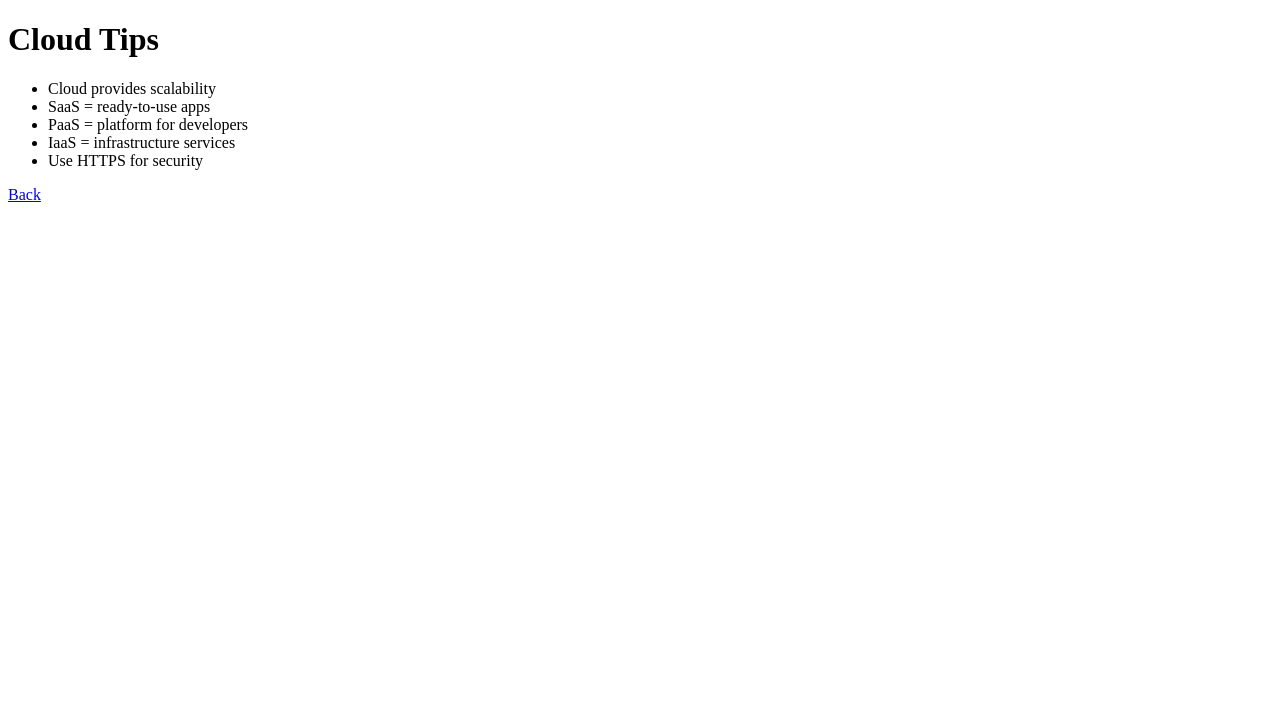
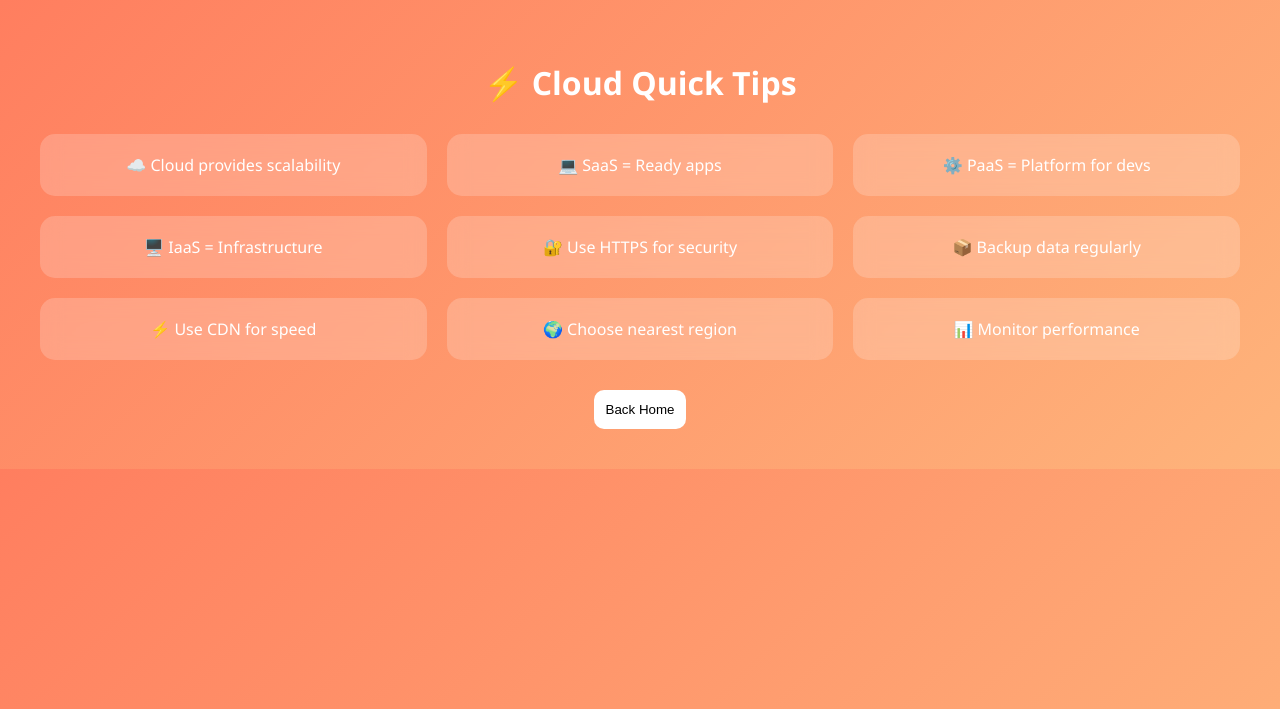
Before and after one commit to 23dx15-stack/Quiz-app, a Flask app: page /tips in a window 1280 px wide. Shown: the top 709 px of the page. Run offline with Flask 3, Linux system fonts and the light colour scheme.

Commit message:
Update tips.html

```diff
--- a/templates/tips.html
+++ b/templates/tips.html
@@ -1,18 +1,78 @@
 <!DOCTYPE html>
 <html>
+<head>
+<title>Cloud Tips</title>
+
+<style>
+body {
+    margin: 0;
+    font-family: 'Segoe UI';
+    background: linear-gradient(135deg,#ff7e5f,#feb47b);
+    color: white;
+}
+
+.container {
+    padding: 40px;
+    text-align: center;
+}
+
+h1 {
+    margin-bottom: 30px;
+}
+
+.grid {
+    display: grid;
+    grid-template-columns: repeat(3, 1fr);
+    gap: 20px;
+}
+
+.card {
+    background: rgba(255,255,255,0.2);
+    backdrop-filter: blur(10px);
+    padding: 20px;
+    border-radius: 15px;
+    transition: 0.3s;
+}
+
+.card:hover {
+    transform: scale(1.05);
+}
+
+button {
+    margin-top: 30px;
+    padding: 12px;
+    border-radius: 10px;
+    border: none;
+    background: #fff;
+    cursor: pointer;
+}
+</style>
+
+</head>
+
 <body>
 
-<h1>Cloud Tips</h1>
+<div class="container">
 
-<ul>
-<li>Cloud provides scalability</li>
-<li>SaaS = ready-to-use apps</li>
-<li>PaaS = platform for developers</li>
-<li>IaaS = infrastructure services</li>
-<li>Use HTTPS for security</li>
-</ul>
+<h1>⚡ Cloud Quick Tips</h1>
 
-<a href="/">Back</a>
+<div class="grid">
+
+<div class="card">☁️ Cloud provides scalability</div>
+<div class="card">💻 SaaS = Ready apps</div>
+<div class="card">⚙️ PaaS = Platform for devs</div>
+<div class="card">🖥️ IaaS = Infrastructure</div>
+<div class="card">🔐 Use HTTPS for security</div>
+<div class="card">📦 Backup data regularly</div>
+<div class="card">⚡ Use CDN for speed</div>
+<div class="card">🌍 Choose nearest region</div>
+<div class="card">📊 Monitor performance</div>
+
+</div>
+
+<a href="/"><button>Back Home</button></a>
+
+</div>
 
 </body>
 </html>
```
